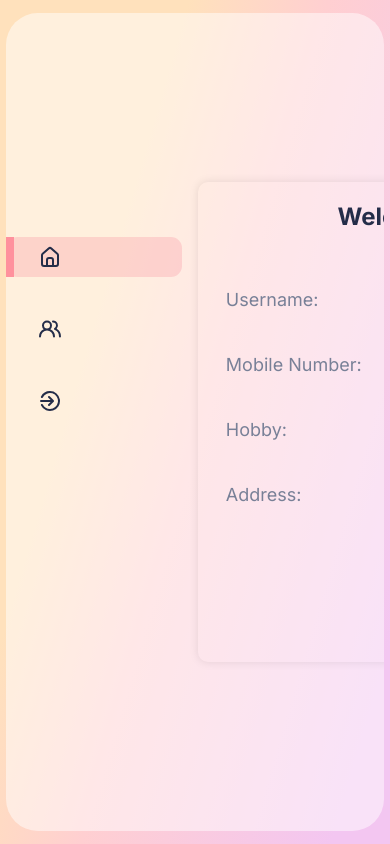
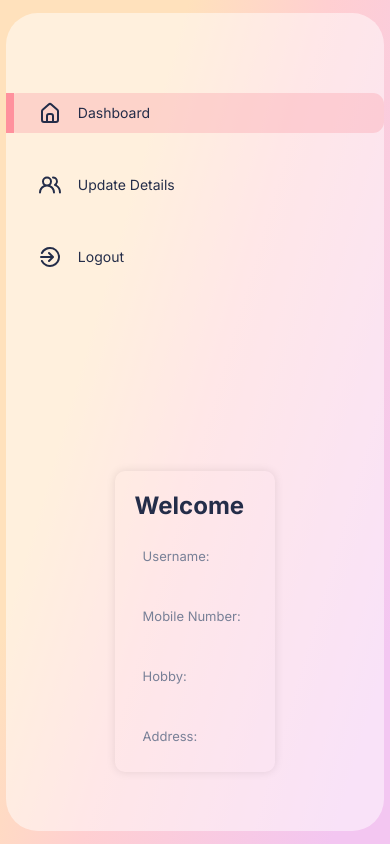
Before and after one commit to ParthTiwa-ri/manage-user, a React (Vite) app: page /userpanel/dashboard in a window 390 px wide. Built offline with nearby package versions, Linux system fonts and the light colour scheme; sample sign-in values are in the browser's storage.

Commit message:
responsive

```diff
--- a/src/Component/Login/Login.css
+++ b/src/Component/Login/Login.css
@@ -63,3 +63,10 @@
 .loginForm p a:hover {
   text-decoration: underline;
 }
+
+@media (max-width: 768px) {
+  .loginForm {
+    margin-bottom: 14rem;
+    margin-left: 2rem;
+  }
+}
--- a/src/Component/Navbar/Navbar.css
+++ b/src/Component/Navbar/Navbar.css
@@ -2,7 +2,7 @@
   display: flex;
   justify-content: space-between;
   align-items: center;
-  padding: 0 20px;
+  padding: 20px 20px;
   background-color: rgba(255, 255, 255, 0.1);
   color: #333;
   box-shadow: 0 2px 5px rgba(0, 0, 0, 0.1);
@@ -45,3 +45,21 @@
     0.4
   ); /* Add opacity to background color on hover */
 }
+
+/* Responsive Styles */
+@media (max-width: 768px) {
+  .navbar {
+    flex-direction: column;
+    padding: 20px;
+  }
+
+  .nav-links {
+    margin-top: 20px;
+    flex-direction: column;
+    align-items: center;
+  }
+
+  .nav-links li {
+    margin: 10px 0;
+  }
+}
--- a/src/Component/Navbar/Navbar.jsx
+++ b/src/Component/Navbar/Navbar.jsx
@@ -4,9 +4,8 @@ import "./Navbar.css"; // Import your CSS file for styling
 function Navbar() {
   return (
     <nav className="navbar">
-      <div className="logo">
-        <h1>Made By Parth</h1>
-      </div>
+      <h2>Made By Parth</h2>
+
       <ul className="nav-links">
         <li>
           <Link to="/">Home</Link>
--- a/src/Component/SignUp/SignUp.css
+++ b/src/Component/SignUp/SignUp.css
@@ -60,3 +60,10 @@
 .signUpForm p a:hover {
   text-decoration: underline;
 }
+
+@media (max-width: 768px) {
+  .signUpForm {
+    margin-bottom: 14rem;
+    margin-left: 2rem;
+  }
+}
--- a/src/Component/UserDetail/DashBoard/Dashboard.css
+++ b/src/Component/UserDetail/DashBoard/Dashboard.css
@@ -2,29 +2,23 @@
 
 .dashboard-container {
   max-width: 600px;
-  min-width: 400px;
+  min-width: 300px; /* Adjust minimum width for smaller screens */
   margin: 0 auto;
   padding: 20px;
-  /* background-color: #f0f0f0; */
   height: 30rem;
   border-radius: 10px;
   box-shadow: 0 0 10px rgba(0, 0, 0, 0.1);
 }
 
-/* Dashboard.css */
-
 .dashboard-header {
   text-align: center;
-  margin-bottom: 50px;
+  margin-bottom: 20px; /* Reduce margin for smaller screens */
 }
 
 .dashboard-details p {
   margin: 10px 0;
   padding: 8px;
-  /* background-color: #fff; */
-
   border-radius: 5px;
-  /* box-shadow: 0 2px 4px rgba(0, 0, 0, 0.1); */
 }
 
 .dashboard-details p:first-child {
@@ -36,13 +30,14 @@
 }
 
 .vertical-center-item {
-  align-self: center; /* Align this specific item vertically center */
+  align-self: center;
 }
+
 .dashboard-details {
   display: flex;
   flex-direction: column;
   gap: 0.5rem;
-  font-size: large;
+  font-size: medium; /* Adjust font size for smaller screens */
   color: #788097;
 }
 
@@ -58,8 +53,25 @@
   justify-content: center;
   align-items: center;
 }
+
 .title span {
-  font-size: 18px;
-  margin-top: 2px;
+  font-size: 16px; /* Adjust font size for smaller screens */
   color: brown;
 }
+
+/* Responsive Styles */
+@media screen and (max-width: 768px) {
+  .dashboard-container {
+    max-width: 90%; /* Adjust maximum width for smaller screens */
+    min-width: auto; /* Remove minimum width */
+    height: auto; /* Adjust height to fit content */
+  }
+
+  .dashboard-details {
+    font-size: small; /* Adjust font size for smaller screens */
+  }
+
+  .title span {
+    font-size: 14px; /* Adjust font size for smaller screens */
+  }
+}
--- a/src/Component/UserDetail/Sidebar/Sidebar.css
+++ b/src/Component/UserDetail/Sidebar/Sidebar.css
@@ -69,10 +69,13 @@
 }
 
 @media screen and (max-width: 1200px) {
-  .menuItem > span {
+  .logo > span {
     display: none;
   }
-  .logo {
-    display: none;
+  .sidebar {
+    margin-top: 0;
+  }
+  .menu {
+    margin-top: 0;
   }
 }
--- a/src/Pages/UserPanel.css
+++ b/src/Pages/UserPanel.css
@@ -22,3 +22,9 @@
   grid-template-columns: 11rem auto;
   overflow: hidden;
 }
+/* Media query for responsiveness */
+@media screen and (max-width: 768px) {
+  .glass {
+    grid-template-columns: 1fr; /* Change to single column layout for smaller screens */
+  }
+}
```
